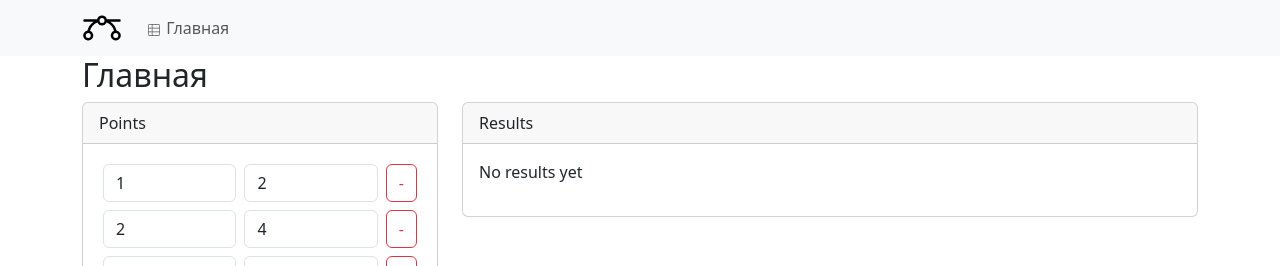
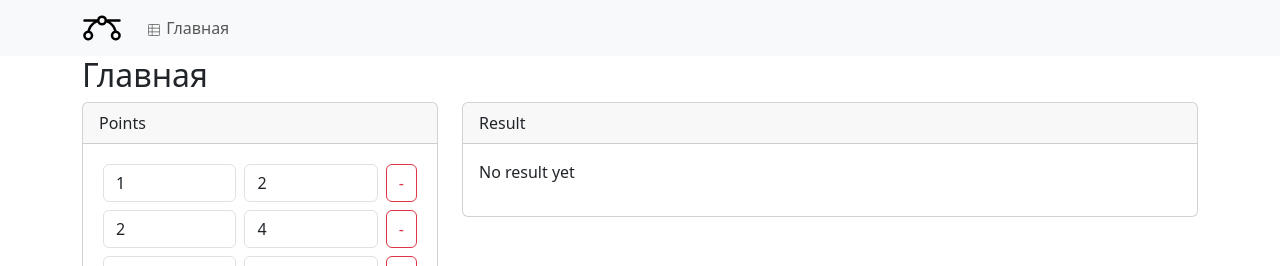
Before and after one commit to lavrentious/compmathlab4, a React (Vite) app in the folder client/: page / in a window 1280 px wide. Shown: the top 266 px of the page. Built offline with nearby package versions, Linux system fonts and the light colour scheme.

Commit message:
refactor: rename results -> result

```diff
--- a/client/src/modules/approximation/components/ApproximationResultVisualization.tsx
+++ b/client/src/modules/approximation/components/ApproximationResultVisualization.tsx
@@ -3,15 +3,11 @@ import { useSelector } from "react-redux";
 import { RootState } from "src/store";
 
 const ApproximationResultVisualization = () => {
-  const results = useSelector(
-    (state: RootState) => state.approximation.results,
-  );
+  const result = useSelector((state: RootState) => state.approximation.result);
   return (
     <Card>
-      <Card.Header>Results</Card.Header>
-      <Card.Body>
-        {results ? <>&lt;Tabs&gt;</> : <p>No results yet</p>}
-      </Card.Body>
+      <Card.Header>Result</Card.Header>
+      <Card.Body>{result ? <>&lt;Tabs&gt;</> : <p>No result yet</p>}</Card.Body>
     </Card>
   );
 };
--- a/client/src/modules/approximation/components/SubmitApproximationButton.tsx
+++ b/client/src/modules/approximation/components/SubmitApproximationButton.tsx
@@ -2,7 +2,7 @@ import { useCallback } from "react";
 import { useSelector } from "react-redux";
 import LoadingButton from "src/modules/common/components/LoadingButton";
 import { RootState, useAppDispatch } from "src/store";
-import { setResults } from "src/store/approximation.reducer";
+import { setResult } from "src/store/approximation.reducer";
 import { useApproximateMutation } from "../api/api";
 
 const SubmitApproximationButton = () => {
@@ -20,7 +20,7 @@ const SubmitApproximationButton = () => {
     })
       .unwrap()
       .then((data) => {
-        dispatch(setResults(data));
+        dispatch(setResult(data));
       });
   }, [fetch, points, dispatch, method]);
 
--- a/client/src/store/approximation.reducer.ts
+++ b/client/src/store/approximation.reducer.ts
@@ -7,7 +7,7 @@ import { Point } from "src/modules/approximation/types";
 
 interface ApproximationState {
   points: Point[];
-  results: ApproximationResponse | null;
+  result: ApproximationResponse | null;
   method: ApproximationMethod;
 }
 
@@ -22,7 +22,7 @@ const initialState: ApproximationState = {
     { x: 7, y: 14 },
     { x: 8, y: 16 },
   ],
-  results: null,
+  result: null,
   method: ApproximationMethod.LINEAR,
 };
 
@@ -42,8 +42,8 @@ const approximationSlice = createSlice({
     addPoint(state, action: PayloadAction<Point>) {
       state.points.push(action.payload);
     },
-    setResults(state, action: PayloadAction<ApproximationResponse>) {
-      state.results = action.payload;
+    setResult(state, action: PayloadAction<ApproximationResponse>) {
+      state.result = action.payload;
     },
     setMethod(state, action: PayloadAction<ApproximationMethod>) {
       state.method = action.payload;
@@ -56,7 +56,7 @@ export const {
   setIthPoint,
   deleteIthPoint,
   addPoint,
-  setResults,
+  setResult,
   setMethod,
 } = approximationSlice.actions;
 export default approximationSlice.reducer;
```
